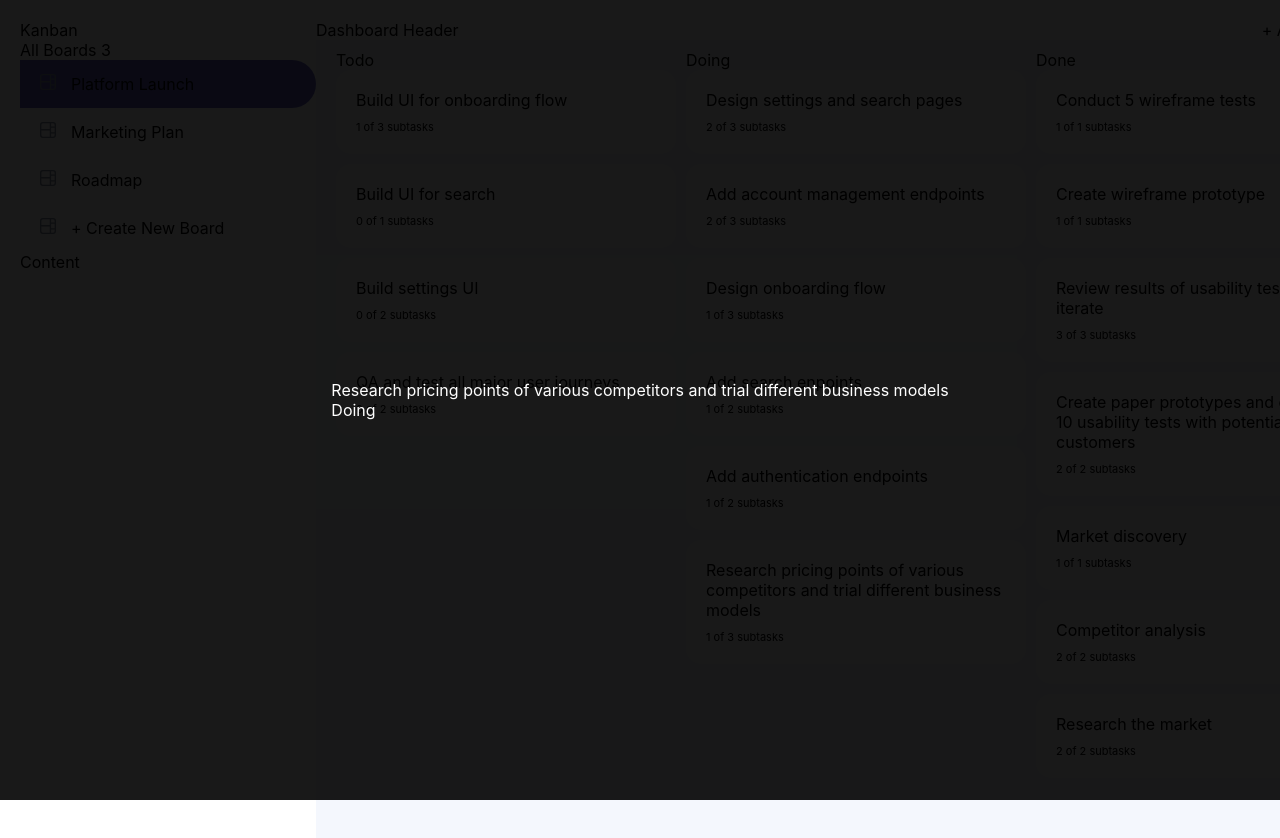
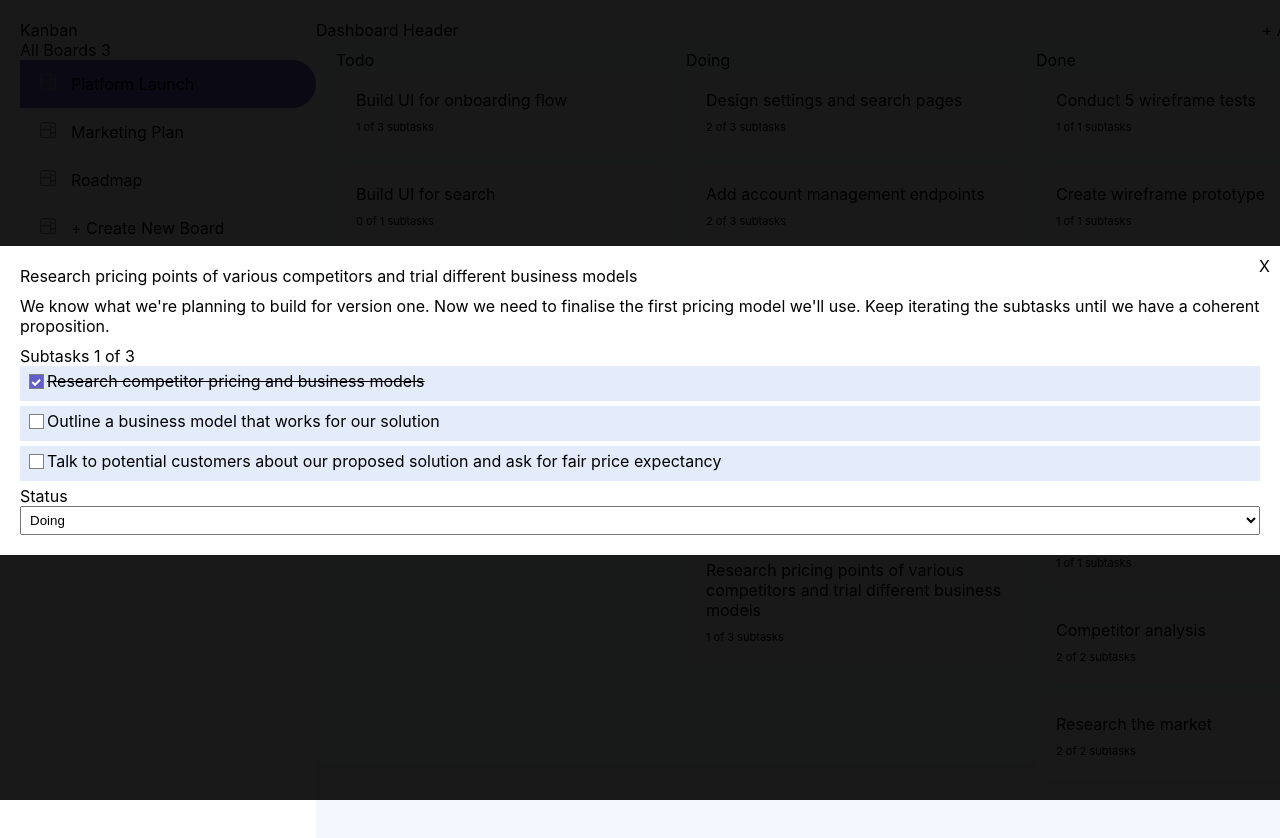
Before and after one commit to Priyanko9/Kanban-web-app, a React (Create React App) app in the folder kanban-app/: page / in a window 1280 px wide. Both pictures are taken after a click on the element 856 px from the left and 602 px from the top of the page. Shown: the top 838 px of the page. Built offline with nearby package versions, Linux system fonts and the light colour scheme.

Commit message:
checkbox and reducer changes

```diff
--- a/kanban-app/src/BoardContent.js
+++ b/kanban-app/src/BoardContent.js
@@ -4,6 +4,7 @@ import { backendData } from "./data";
 import { ThemeContext } from "./App";
 import { BoardContext } from "./BoardContext";
 import Modal from "./Modal";
+import Checkbox from "./Checkbox/Checkbox";
 
 const StyledTaskTitle = styled.div`
   padding: 20px;
@@ -20,7 +21,7 @@ const StyledTaskTile = styled.div`
   display: flex;
 `;
 
-const calculatePendingSubtask = (subtasks) => {
+const calculateCompletedSubtask = (subtasks) => {
   let count = 0;
   subtasks.forEach((subtask, ele) => {
     if (subtask.isCompleted) {
@@ -56,7 +57,7 @@ const BoardContent = ({ board }) => {
             <div style={{ marginLeft: "10px" }}>
               <div>{column.name}</div>
               {column.tasks.map((task, index) => {
-                const completedTask = calculatePendingSubtask(task.subtasks);
+                const completedTask = calculateCompletedSubtask(task.subtasks);
                 return (
                   <StyledTaskTitle onClick={() => onTaskClick(task)}>
                     <div>{task.title}</div>
@@ -72,9 +73,59 @@ const BoardContent = ({ board }) => {
       </StyledTaskTile>
       {showModal ? (
         <Modal>
-          <div>
-            <div style={{ color: "white" }}>{selectedTask.title}</div>
-            <div style={{ color: "white" }}>{selectedTask.status}</div>
+          <div
+            style={{
+              background: "white",
+              padding: "20px",
+              position: "relative",
+            }}
+          >
+            <div style={{ marginBottom: "10px" }}>{selectedTask.title}</div>
+            <div style={{ marginBottom: "10px" }}>
+              {selectedTask.description}
+            </div>
+            <div>
+              <div>
+                Subtasks {calculateCompletedSubtask(selectedTask.subtasks)} of{" "}
+                {selectedTask.subtasks.length}
+              </div>
+              {selectedTask.subtasks.map((ele, index) => {
+                return (
+                  <div
+                    style={{
+                      background: "#E4EBFA",
+                      marginBottom: "5px",
+                      padding: "5px",
+                    }}
+                  >
+                    <Checkbox
+                      textLabel={ele.title}
+                      strikeThrough={true}
+                      checkedState={ele.isCompleted}
+                    />
+                  </div>
+                );
+              })}
+            </div>
+            <div>
+              <div>Status</div>
+              <div>
+                <select style={{ padding: "5px", width: "100%" }}>
+                  <option>{selectedTask.status}</option>
+                </select>
+              </div>
+            </div>
+            <div
+              onClick={() => setShowModal(false)}
+              style={{
+                position: "absolute",
+                /* align-self: flex-end; */
+                top: "10px",
+                right: "10px",
+              }}
+            >
+              X
+            </div>
           </div>
         </Modal>
       ) : null}
--- a/kanban-app/src/BoardReducer.js
+++ b/kanban-app/src/BoardReducer.js
@@ -18,22 +18,51 @@ export const BoardReducer = (state = initialState, action) => {
         data: { boards },
       } = state;
       const { selectedBoard } = payload;
-      let boardData = {};
-
-      if (!selectedBoard) {
-        boardData = boards[selectedBoardIndex];
-      } else {
-        boardData = boards[selectedBoard];
+      const savedData = localStorage.getItem("appState");
+      if (!savedData) {
+        localStorage.setItem("appState", state);
       }
 
       return {
         ...state,
-        selectedBoard: boardData,
+        selectedBoard: !selectedBoard
+          ? boards[selectedBoardIndex]
+          : boards[selectedBoard],
       };
 
     case "DELETE_BOARD":
+      return;
     case "DELETE_TASK":
+      return;
     case "EDIT_TASK":
+
     case "EDIT_BOARD":
+    case "CHANGE_TASK_STATUS":
+      const {
+        selectedTaskIndex,
+        selectedBoardName,
+        selectedColumn,
+        newColumn,
+        selectedTaskObj,
+      } = payload;
+      const appState = localStorage.getItem("appState");
+      const newState = appState.boards.map((board, index) => {
+        if (board.name === selectedBoardName) {
+          return board.columns.map((col, i) => {
+            if (col.name === selectedColumn) {
+              return col.tasks.filter((task, j) => {
+                if (j === selectedTaskIndex) {
+                  return false;
+                }
+                return true;
+              });
+            }
+            if (col.name === newColumn) {
+              col.tasks.push(selectedTaskObj);
+              return col;
+            }
+          });
+        }
+      });
   }
 };
--- /dev/null
+++ b/kanban-app/src/Checkbox/Checkbox.js
@@ -0,0 +1,52 @@
+import { useState } from "react";
+import styled from "styled-components";
+import { ReactComponent as CheckmarkSvg } from "../assets/icon-check.svg";
+
+const StyledCheckbox = styled.input`
+  appearance: none;
+  background-color: ${(props) => (props.checked ? "#635fc7" : "white")};
+  width: 15px;
+  height: 15px;
+  border: 1px solid grey;
+`;
+
+const StyledLabel = styled.label`
+  position: relative;
+`;
+
+const StyledSvgContainer = styled.span`
+  position: absolute;
+  left: 6px;
+`;
+
+const StyledText = styled.span`
+  position: relative;
+  bottom: 5px;
+  text-decoration: ${(props) =>
+    props.checked && props.strikeThrough ? "line-through" : "none"};
+`;
+
+const Checkbox = ({ textLabel, strikeThrough, checkedState }) => {
+  const [checked, setIsChecked] = useState(checkedState || false);
+  return (
+    <>
+      <StyledLabel>
+        <StyledCheckbox
+          type="checkbox"
+          onChange={() => setIsChecked(!checked)}
+          checked={checked}
+        />
+        {checked ? (
+          <StyledSvgContainer>
+            <CheckmarkSvg />
+          </StyledSvgContainer>
+        ) : null}
+      </StyledLabel>
+      <StyledText checked={checked} strikeThrough={strikeThrough}>
+        {textLabel}
+      </StyledText>
+    </>
+  );
+};
+
+export default Checkbox;
```
Also changed, not shown: kanban-app/src/App.css (line endings or trailing spaces).
